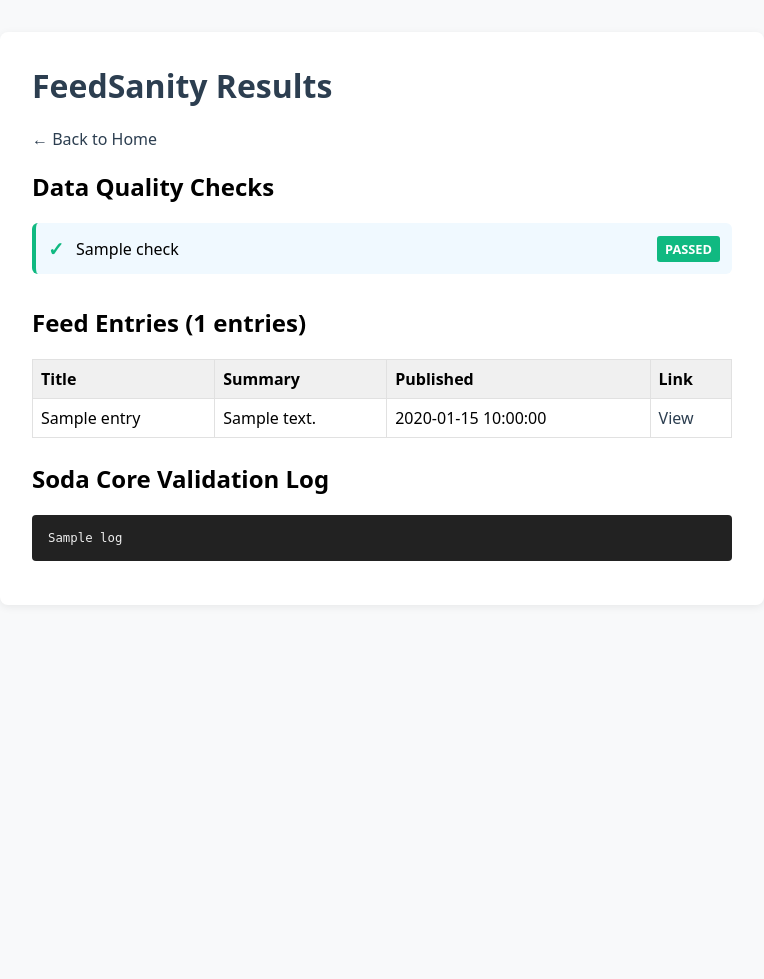
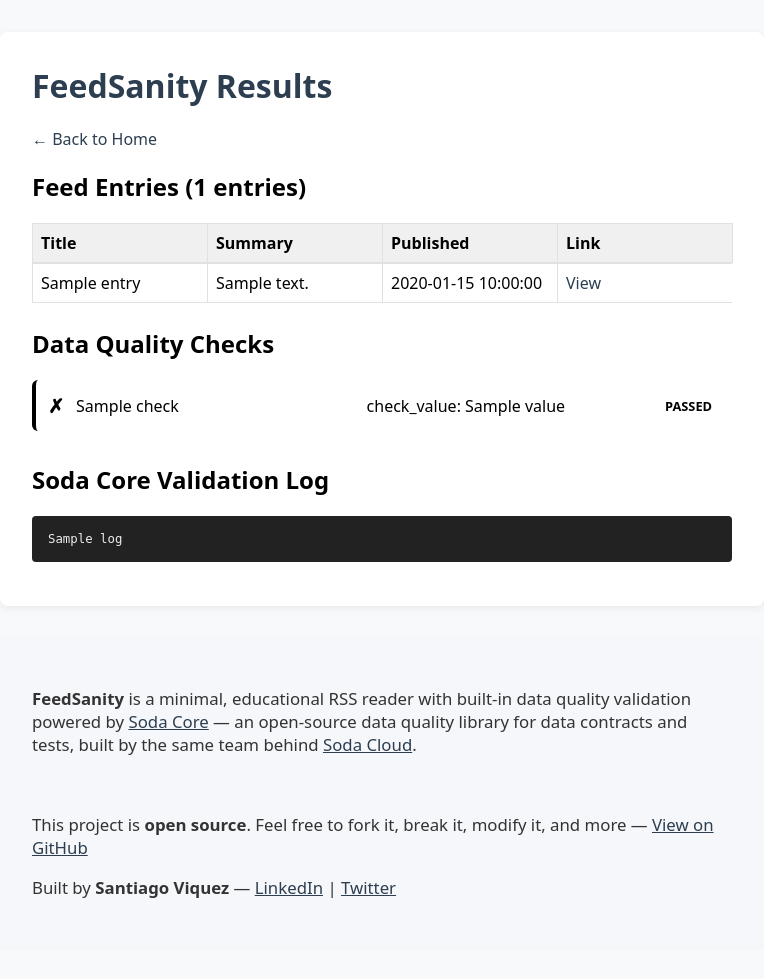
Before and after one commit to santiviquez/feedsanity, a FastAPI app: template templates/results.html in a window 1280 px wide. Shown: the whole page, without its empty margins (258-1022 px from the left). Before the commit the page ends 561 px from the top, so only its background shows below. Run offline with FastAPI, Linux system fonts and the light colour scheme; the template is opened without the code that fills it: most values are stand-ins (such as "Sample title", 1, 10 or a date in 2020).

Commit message:
nicer ui

```diff
--- a/main.py
+++ b/main.py
@@ -22,6 +22,8 @@
     """Parse Soda Core output to extract check statuses"""
     checks = []
     lines = output.split('\n')
+    print('LINESSSSSS')
+    print(lines)
 
     for line in lines:
         # Look for check results
@@ -75,25 +77,26 @@
         for e in entries
     ])
 
-    print(df[['summary']].head(3))
     # Run Soda Core in-process
     try:
         from soda.scan import Scan
         scan = Scan()
         scan.set_scan_definition_name("rss_feed_scan")
         scan.set_data_source_name("pandas")
-        scan.add_pandas_dataframe(dataset_name="feed", pandas_df=df.head(3), data_source_name="pandas")
+        scan.add_pandas_dataframe(dataset_name="feed", pandas_df=df, data_source_name="pandas")
         scan.add_sodacl_yaml_file(SODA_CHECKS_YML)
         scan.execute()
         log = scan.get_logs_text()
-        checks = parse_soda_output(log)
+        scan_results = scan.get_scan_results()
+        checks = scan_results.get("checks", [])
+        parsed = [{"check_name": check["name"], "status": check["outcome"], "value": check["diagnostics"]["value"]} for check in checks]
     except Exception as e:
         log = f"Error running Soda Core: {e}"
         checks = []
     # Render results
     return templates.TemplateResponse("results.html", {
         "request": request,
-        "entries": df.to_dict(orient="records")[:3],  # Only show last 3 entries
+        "entries": df.to_dict(orient="records"),
         "log": log,
-        "checks": checks
+        "checks": parsed
     })
--- a/static/style.css
+++ b/static/style.css
@@ -42,6 +42,7 @@
     width: 100%;
     border-collapse: collapse;
     margin-bottom: 1.5rem;
+    table-layout: fixed;
 }
 th, td {
     border: 1px solid #e1e1e1;
@@ -79,11 +80,11 @@
     border-radius: 6px;
     border-left: 4px solid;
 }
-.check-item.passed {
+.check-item.pass {
     background: #f0f9ff;
     border-left-color: #10b981;
 }
-.check-item.failed {
+.check-item.fail {
     background: #fef2f2;
     border-left-color: #ef4444;
 }
@@ -92,10 +93,10 @@
     margin-right: 0.75rem;
     font-weight: bold;
 }
-.check-item.passed .status-icon {
+.check-item.pass .status-icon {
     color: #10b981;
 }
-.check-item.failed .status-icon {
+.check-item.fail .status-icon {
     color: #ef4444;
 }
 .check-name {
@@ -109,11 +110,11 @@
     padding: 0.25rem 0.5rem;
     border-radius: 3px;
 }
-.check-item.passed .status-label {
+.check-item.pass .status-label {
     background: #10b981;
     color: white;
 }
-.check-item.failed .status-label {
+.check-item.fail .status-label {
     background: #ef4444;
     color: white;
 }
@@ -122,3 +123,32 @@
     overflow-x: auto;
     white-space: nowrap;
 }
+.project-description {
+    margin: 2rem auto;
+    max-width: 700px;
+    background: #f5f7fa;
+    border-radius: 6px;
+    padding: 2rem;
+    font-size: 1.05em;
+    color: #333;
+    box-shadow: 0 1px 4px rgba(0,0,0,0.03);
+}
+.project-description a {
+    color: #2c3e50;
+    text-decoration: underline;
+}
+.scrollable-tbody {
+    display: block;
+    max-height: 7.5em;
+    overflow-y: auto;
+}
+.scrollable-tbody tr {
+    display: table;
+    width: 100%;
+    table-layout: fixed;
+}
+table thead, table tbody tr {
+    width: 100%;
+    display: table;
+    table-layout: fixed;
+}
--- a/templates/results.html
+++ b/templates/results.html
@@ -10,23 +10,6 @@
         <h1>FeedSanity Results</h1>
         <a href="/">&larr; Back to Home</a>
 
-        <h2>Data Quality Checks</h2>
-        {% if checks %}
-        <div class="checks-summary">
-            {% for check in checks %}
-            <div class="check-item {{ check.status }}">
-                <span class="status-icon">
-                    {% if check.status == 'passed' %}✓{% else %}✗{% endif %}
-                </span>
-                <span class="check-name">{{ check.name }}</span>
-                <span class="status-label">{{ check.status.upper() }}</span>
-            </div>
-            {% endfor %}
-        </div>
-        {% else %}
-        <p>No check results available.</p>
-        {% endif %}
-
         <h2>Feed Entries ({{ entries|length }} entries)</h2>
         {% if entries %}
         <table>
@@ -38,7 +21,7 @@
                     <th>Link</th>
                 </tr>
             </thead>
-            <tbody>
+            <tbody class="scrollable-tbody">
             {% for entry in entries %}
                 <tr>
                     <td>{{ entry.title }}</td>
@@ -53,8 +36,41 @@
         <p>No entries found.</p>
         {% endif %}
 
+        <h2>Data Quality Checks</h2>
+        {% if checks %}
+        <div class="checks-summary">
+            {% for check in checks %}
+            <div class="check-item {{ check.status }}">
+                <span class="status-icon">
+                    {% if check.status == 'pass' %}✓{% else %}✗{% endif %}
+                </span>
+                <span class="check-name">{{ check.check_name }}</span>
+                <span class="check-name">check_value: {{ check.value }}</span>
+                <span class="status-label">{{ check.status.upper() }}</span>
+            </div>
+            {% endfor %}
+        </div>
+        {% else %}
+        <p>No check results available.</p>
+        {% endif %}
+
         <h2>Soda Core Validation Log</h2>
         <pre class="log">{{ log }}</pre>
     </div>
+    <div class="project-description">
+        <p><strong>FeedSanity</strong> is a minimal, educational RSS reader with built-in data quality validation powered by <a href="https://github.com/sodadata/soda-core" target="_blank">Soda Core</a> —
+            an open-source data quality library for data contracts and tests, built by the same team behind <a href="https://soda.io" target="_blank">Soda Cloud</a>.</p>
+
+        <br/>
+
+        <p>This project is <strong>open source</strong>. Feel free to fork it, break it, modify it, and more —
+                <a href="https://github.com/santiviquez/soda-rss" target="_blank">View on GitHub</a>
+        </p>
+
+        <p>Built by <strong>Santiago Viquez</strong> —
+            <a href="https://www.linkedin.com/in/santiagoviquez/" target="_blank">LinkedIn</a> |
+            <a href="https://twitter.com/santiviquez" target="_blank">Twitter</a>
+        </p>
+    </div>
 </body>
 </html>
```
Also changed, not shown: templates/index.html (+16 -1 lines).
